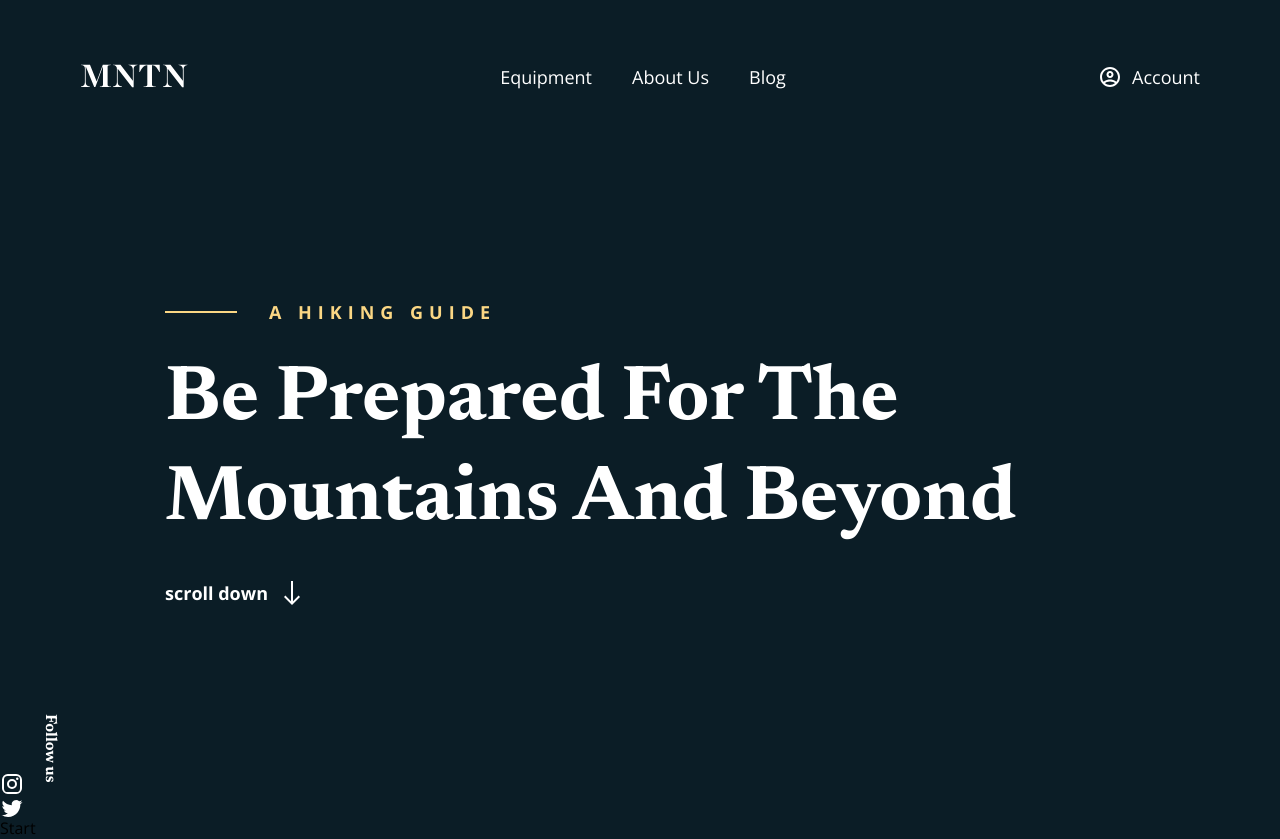
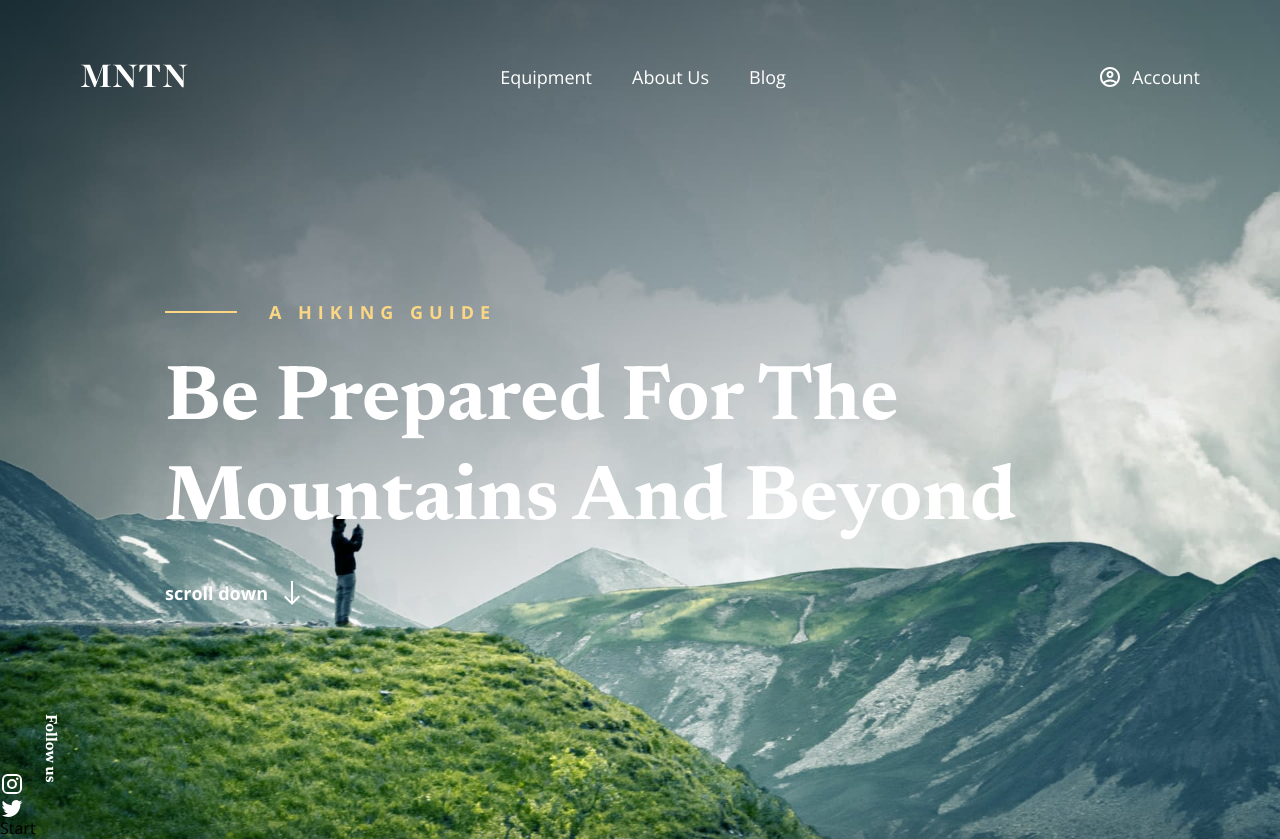
Before and after one commit to Dori78/Portfolio, a plain HTML site: page index.html in a window 1280 px wide. Drawn offline with nearby package versions, Linux system fonts and the light colour scheme.

Commit message:
Add a hero image to body background

```diff
--- a/styles/header.css
+++ b/styles/header.css
@@ -1,6 +1,9 @@
 body{
     background-color: #0B1D26;
     font-family: 'Open Sans', sans-serif;
+    background-image: url(../images/heroBackground.jpg);
+    background-size: 100%;
+    background-repeat: no-repeat;
 }
 #header{
     display: flex;
```
Also changed, not shown: images/heroBackground.jpg (added).
